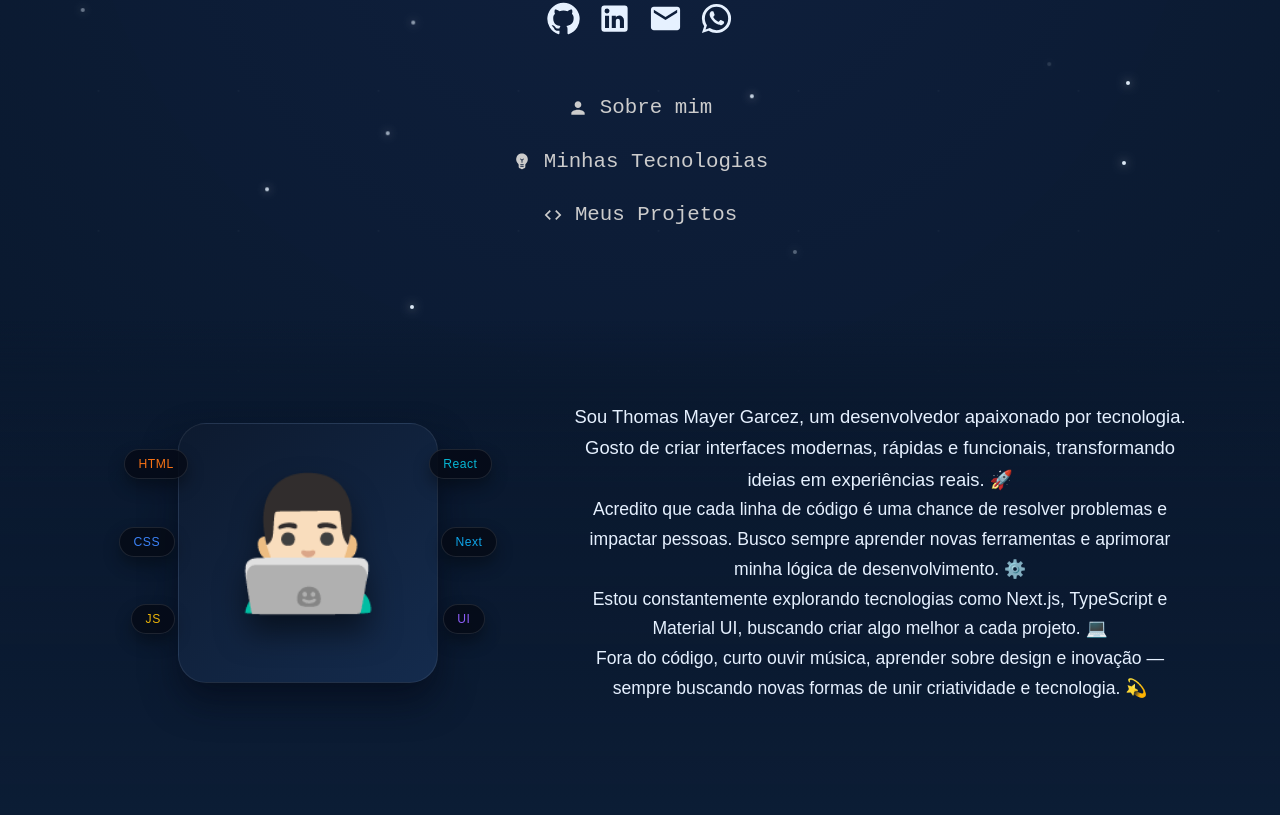
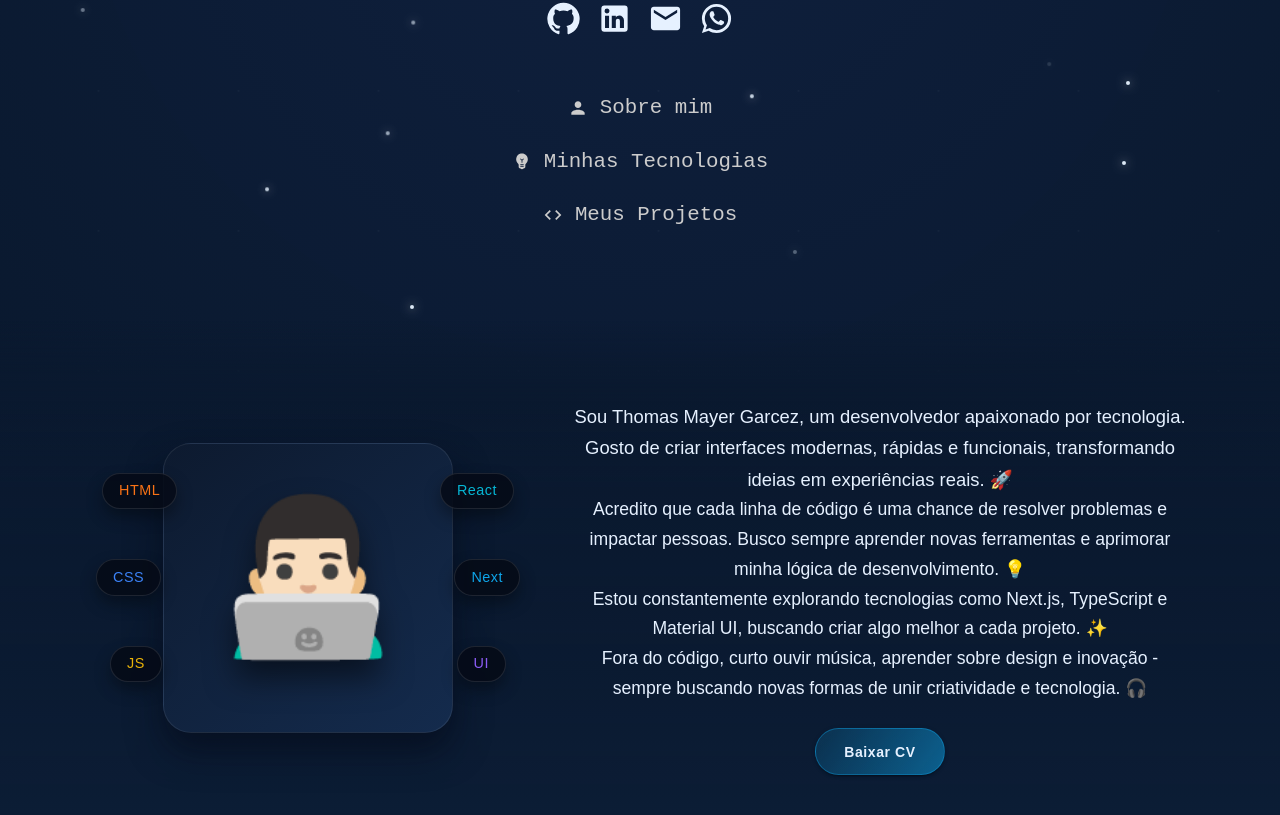
Before and after one commit to euthomasmg/my-portfolio, a Next.js app: page / in a window 1280 px wide. Shown: the part 399-1214 px from the top of the page. Built offline with nearby package versions, Linux system fonts and the light colour scheme.

Commit message:
feat: button "Baixar CV"

```diff
--- a/app/components/About.tsx
+++ b/app/components/About.tsx
@@ -1,6 +1,6 @@
 "use client";
 
-import { Box, Typography, Container } from "@mui/material";
+import { Box, Typography, Container, Button } from "@mui/material";
 
 export default function About() {
   return (
@@ -52,8 +52,8 @@ export default function About() {
           <Box
             sx={{
               position: "relative",
-              width: { xs: 220, md: 260 },
-              height: { xs: 220, md: 260 },
+              width: { xs: 250, md: 290 },
+              height: { xs: 250, md: 290 },
               margin: "0 auto",
               borderRadius: "28px",
               background: "linear-gradient(140deg, #0d1a2f, #142b4d)",
@@ -67,7 +67,7 @@ export default function About() {
           >
             <Box
               sx={{
-                fontSize: { xs: "7.1rem", md: "8rem" },
+                fontSize: { xs: "8.4rem", md: "9.4rem" },
                 lineHeight: 1,
                 textShadow: "0 18px 30px rgba(0,0,0,0.5)",
               }}
@@ -77,12 +77,12 @@ export default function About() {
             </Box>
 
             {[
-              { label: "HTML", color: "#F97316", top: "10%", left: "-55px" },
-              { label: "CSS", color: "#3B82F6", top: "40%", left: "-60px" },
-              { label: "JS", color: "#EAB308", top: "70%", left: "-48px" },
-              { label: "React", color: "#06B6D4", top: "10%", right: "-55px" },
-              { label: "Next", color: "#0EA5E9", top: "40%", right: "-60px" },
-              { label: "UI", color: "#8B5CF6", top: "70%", right: "-48px" },
+              { label: "HTML", color: "#F97316", top: "10%", left: "-62px" },
+              { label: "CSS", color: "#3B82F6", top: "40%", left: "-68px" },
+              { label: "JS", color: "#EAB308", top: "70%", left: "-54px" },
+              { label: "React", color: "#06B6D4", top: "10%", right: "-62px" },
+              { label: "Next", color: "#0EA5E9", top: "40%", right: "-68px" },
+              { label: "UI", color: "#8B5CF6", top: "70%", right: "-54px" },
             ].map((chip) => (
               <Box
                 key={chip.label}
@@ -94,8 +94,8 @@ export default function About() {
                   backgroundColor: "rgba(6,12,24,0.9)",
                   border: "1px solid rgba(255,255,255,0.1)",
                   borderRadius: "999px",
-                  padding: "0.3rem 0.85rem",
-                  fontSize: "0.76rem",
+                  padding: "0.4rem 1rem",
+                  fontSize: "0.9rem",
                   fontFamily: "Poppins, sans-serif",
                   color: chip.color,
                   letterSpacing: 0.5,
@@ -115,7 +115,7 @@ export default function About() {
               margin: { xs: "0 auto", md: "0" },
             }}
           >
-            <div className="space-y-5 text-center md:text-left">
+            <Box className="space-y-5 text-center md:text-left">
               <Typography
                 sx={{
                   fontFamily: "Poppins, sans-serif",
@@ -124,10 +124,7 @@ export default function About() {
                   color: "#E6F1FF",
                 }}
               >
-                Sou Thomas Mayer Garcez, um desenvolvedor apaixonado por
-                tecnologia. Gosto de criar interfaces modernas,
-                rápidas e funcionais, transformando ideias em experiências
-                reais. 🚀
+                Sou Thomas Mayer Garcez, um desenvolvedor apaixonado por tecnologia. Gosto de criar interfaces modernas, rápidas e funcionais, transformando ideias em experiências reais. 🚀
               </Typography>
 
               <Typography
@@ -138,9 +135,7 @@ export default function About() {
                   color: "#E6F1FF",
                 }}
               >
-                Acredito que cada linha de código é uma chance de resolver
-                problemas e impactar pessoas. Busco sempre aprender novas
-                ferramentas e aprimorar minha lógica de desenvolvimento. ⚙️
+                Acredito que cada linha de código é uma chance de resolver problemas e impactar pessoas. Busco sempre aprender novas ferramentas e aprimorar minha lógica de desenvolvimento. 💡
               </Typography>
 
               <Typography
@@ -151,9 +146,7 @@ export default function About() {
                   color: "#E6F1FF",
                 }}
               >
-                Estou constantemente explorando tecnologias como Next.js,
-                TypeScript e Material UI, buscando criar algo melhor a cada
-                projeto. 💻
+                Estou constantemente explorando tecnologias como Next.js, TypeScript e Material UI, buscando criar algo melhor a cada projeto. ✨
               </Typography>
 
               <Typography
@@ -164,11 +157,37 @@ export default function About() {
                   color: "#E6F1FF",
                 }}
               >
-                Fora do código, curto ouvir música, aprender sobre design e
-                inovação — sempre buscando novas formas de unir criatividade e
-                tecnologia. 💫
+                Fora do código, curto ouvir música, aprender sobre design e inovação - sempre buscando novas formas de unir criatividade e tecnologia. 🎧
               </Typography>
-            </div>
+
+              <Box
+                sx={{
+                  marginTop: "1.5rem",
+                  display: "flex",
+                  justifyContent: "center",
+                }}
+              >
+                <Button
+                  variant="contained"
+                  sx={{
+                    background:
+                      "linear-gradient(120deg, rgba(14,165,233,0.15), rgba(14,165,233,0.5))",
+                    border: "1px solid rgba(14,165,233,0.4)",
+                    color: "#E6F1FF",
+                    padding: "0.65rem 1.75rem",
+                    borderRadius: "999px",
+                    fontFamily: "Poppins, sans-serif",
+                    letterSpacing: 0.6,
+                    "&:hover": {
+                      background:
+                        "linear-gradient(120deg, rgba(14,165,233,0.3), rgba(14,165,233,0.75))",
+                    },
+                  }}
+                >
+                  Baixar CV
+                </Button>
+              </Box>
+            </Box>
           </Box>
         </Box>
       </Container>
```
